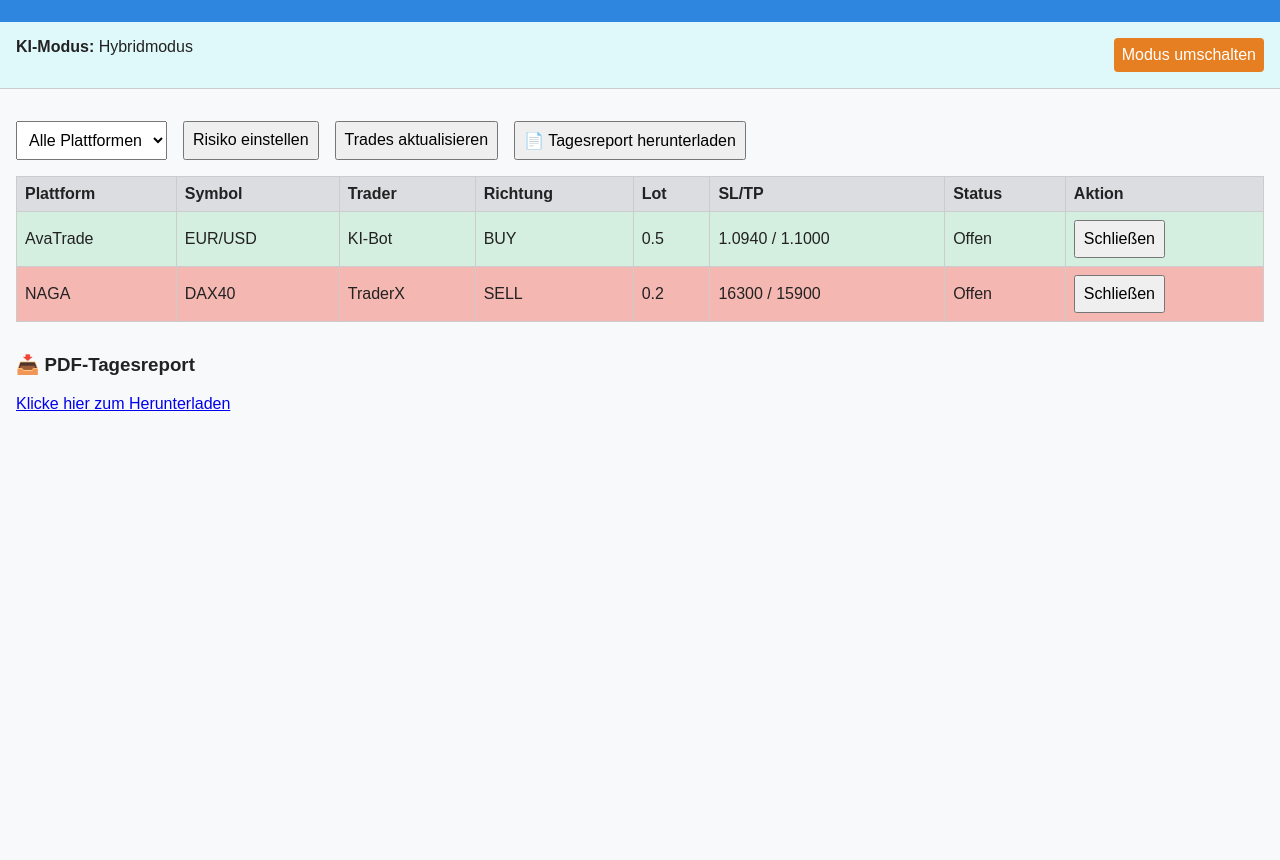
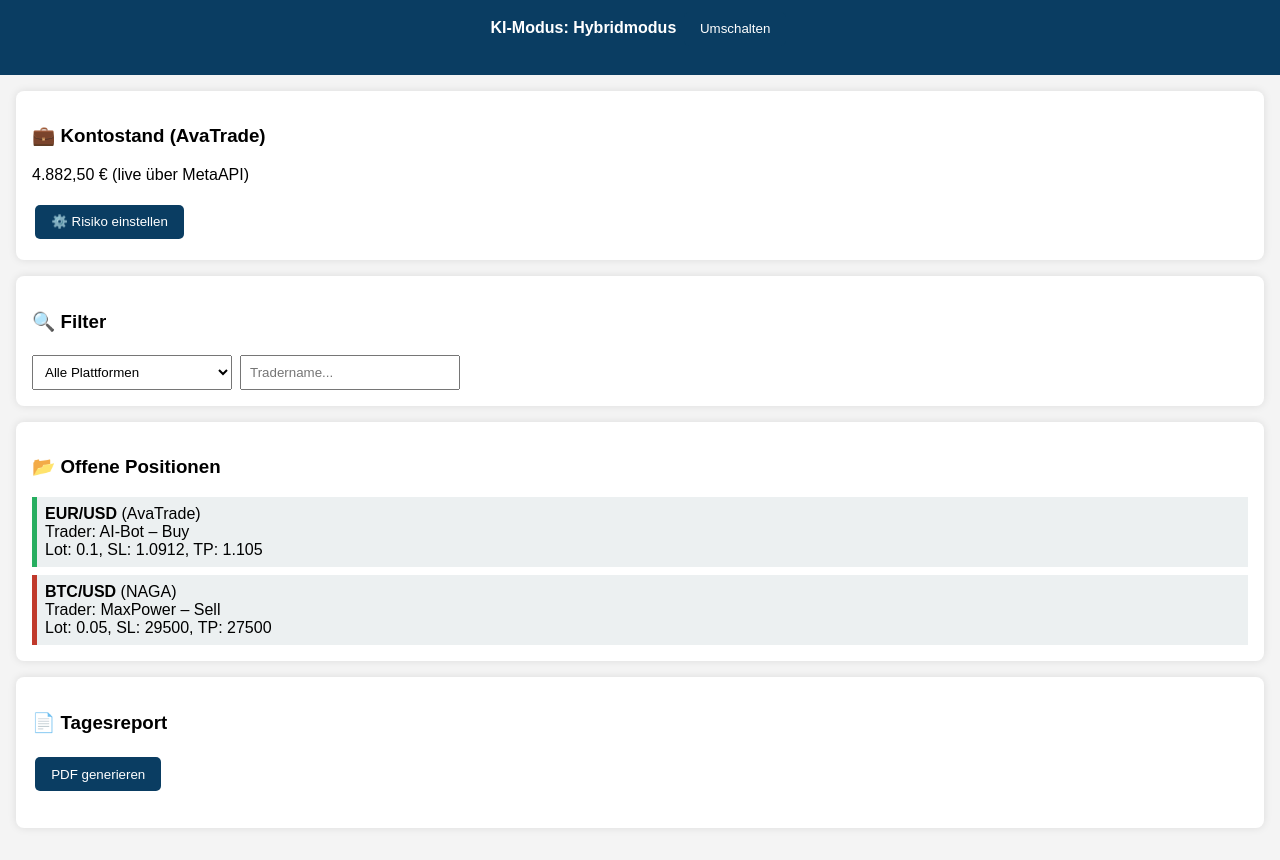
Before and after one commit to Martin140569/kiforme-webapp, a plain HTML site: page dashboard.html in a window 1280 px wide. Shown: the part 90-950 px from the top of the page. Before the commit the page ends 800 px from the top, so only its background shows below. Drawn offline with Linux system fonts and the light colour scheme.

Commit message:
dashboard.html aktualisieren

```diff
--- a/dashboard.html
+++ b/dashboard.html
@@ -1,202 +1,168 @@
 <!DOCTYPE html>
 <html lang="de">
 <head>
-  <meta charset="UTF-8">
-  <meta name="viewport" content="width=device-width, initial-scale=1.0">
-  <title>KI Trading Dashboard</title>
+  <meta charset="UTF-8" />
+  <meta name="viewport" content="width=device-width, initial-scale=1.0" />
+  <title>Martin's KI-Dashboard</title>
   <style>
     body {
       font-family: Arial, sans-serif;
-      margin: 0; padding: 0;
-      background-color: #f8f9fa;
-      color: #222;
+      background: #f4f4f4;
+      margin: 0;
+      padding: 0;
     }
     header {
-      background-color: #2e86de;
-      color: white;
+      background: #0a3d62;
+      color: #fff;
       padding: 1rem;
       text-align: center;
     }
-    .status-bar {
-      display: flex;
-      justify-content: space-between;
-      padding: 1rem;
-      background: #dff9fb;
-      border-bottom: 1px solid #ccc;
-    }
-    .dashboard {
+    .container {
       padding: 1rem;
     }
-    .trade-table {
-      width: 100%;
-      border-collapse: collapse;
-      margin-top: 1rem;
+    .card {
+      background: #fff;
+      border-radius: 8px;
+      padding: 1rem;
+      margin-bottom: 1rem;
+      box-shadow: 0 0 8px rgba(0,0,0,0.1);
     }
-    .trade-table th, .trade-table td {
+    .button {
+      padding: 0.6rem 1rem;
+      background: #0a3d62;
+      color: #fff;
+      border: none;
+      border-radius: 5px;
+      margin: 0.3rem 0.2rem;
+    }
+    .status {
+      font-weight: bold;
+      margin: 0.5rem 0;
+    }
+    .trade {
+      background: #ecf0f1;
+      margin-top: 0.5rem;
       padding: 0.5rem;
-      border: 1px solid #ccc;
-      text-align: left;
+      border-left: 5px solid #27ae60;
     }
-    .trade-table th {
-      background: #dcdde1;
+    .danger {
+      border-left-color: #c0392b;
     }
-    .trade-table tr.buy { background-color: #d4efdf; }
-    .trade-table tr.sell { background-color: #f5b7b1; }
-
-    .controls {
-      margin-top: 1rem;
+    .filter {
       display: flex;
       flex-wrap: wrap;
-      gap: 1rem;
+      gap: 0.5rem;
     }
-
-    button, select {
+    input, select {
       padding: 0.5rem;
-      font-size: 1rem;
-      cursor: pointer;
+      width: 100%;
+      max-width: 200px;
+      margin-top: 0.2rem;
     }
-
-    .platform-btn {
-      background: #95a5a6;
-      color: white;
-      border: none;
-      border-radius: 4px;
-    }
-
-    .active {
-      background: #2ecc71 !important;
-    }
-
-    .mode-toggle {
-      background: #e67e22;
-      color: white;
-      border: none;
-      border-radius: 4px;
-    }
-
-    .pdf-report {
-      margin-top: 2rem;
-    }
-
-    @media (max-width: 600px) {
-      .status-bar {
-        flex-direction: column;
-        align-items: flex-start;
-      }
-      .controls {
-        flex-direction: column;
-      }
+    #pdf-link {
+      display: inline-block;
+      margin-top: 1rem;
+      color: #0a3d62;
+      text-decoration: underline;
     }
   </style>
 </head>
 <body>
-
   <header>
-    <h1>Martin's KI-Trading Dashboard</h1>
+    <h1>📈 Martin’s KI-Dashboard</h1>
+    <p class="status">KI-Modus: <span id="kiStatus">Hybridmodus</span>
+      <button class="button" onclick="toggleKI()">Umschalten</button>
+    </p>
   </header>
 
-  <div class="status-bar">
-    <div><strong>KI-Modus:</strong> <span id="ki-mode">Hybridmodus</span></div>
-    <button class="mode-toggle" onclick="toggleMode()">Modus umschalten</button>
-  </div>
-
-  <div class="dashboard">
-    <div class="controls">
-      <select id="platform-filter" onchange="filterTrades()">
-        <option value="all">Alle Plattformen</option>
-        <option value="ava">AvaTrade</option>
-        <option value="naga">NAGA</option>
-      </select>
-      <button onclick="setRisk()">Risiko einstellen</button>
-      <button onclick="refreshTrades()">Trades aktualisieren</button>
-      <button onclick="downloadPDF()">📄 Tagesreport herunterladen</button>
+  <div class="container">
+    <!-- Kontostand -->
+    <div class="card">
+      <h3>💼 Kontostand (AvaTrade)</h3>
+      <p id="balance">Lade...</p>
+      <button class="button" onclick="adjustRisk()">⚙️ Risiko einstellen</button>
     </div>
 
-    <table class="trade-table" id="trades-table">
-      <thead>
-        <tr>
-          <th>Plattform</th>
-          <th>Symbol</th>
-          <th>Trader</th>
-          <th>Richtung</th>
-          <th>Lot</th>
-          <th>SL/TP</th>
-          <th>Status</th>
-          <th>Aktion</th>
-        </tr>
-      </thead>
-      <tbody id="trades-body">
-        <!-- Dynamisch per JS -->
-      </tbody>
-    </table>
+    <!-- Plattform-/Traderfilter -->
+    <div class="card">
+      <h3>🔍 Filter</h3>
+      <div class="filter">
+        <select id="platformFilter" onchange="filterTrades()">
+          <option value="">Alle Plattformen</option>
+          <option value="AvaTrade">AvaTrade</option>
+          <option value="NAGA">NAGA</option>
+        </select>
+        <input id="traderFilter" placeholder="Tradername..." oninput="filterTrades()" />
+      </div>
+    </div>
 
-    <div class="pdf-report">
-      <h3>📥 PDF-Tagesreport</h3>
-      <p><a href="daily_report.pdf" download>Klicke hier zum Herunterladen</a></p>
+    <!-- Tradeübersicht -->
+    <div class="card">
+      <h3>📂 Offene Positionen</h3>
+      <div id="trades">Lade Trades...</div>
+    </div>
+
+    <!-- PDF Report -->
+    <div class="card">
+      <h3>📄 Tagesreport</h3>
+      <p><button class="button" onclick="generatePDF()">PDF generieren</button></p>
+      <a id="pdf-link" href="#" target="_blank" style="display:none;">📥 PDF herunterladen</a>
     </div>
   </div>
 
   <script>
-    let mode = 'Hybridmodus';
-
-    const exampleTrades = [
-      { platform: 'ava', symbol: 'EUR/USD', trader: 'KI-Bot', direction: 'buy', lot: 0.5, sl: '1.0940', tp: '1.1000', status: 'Offen' },
-      { platform: 'naga', symbol: 'DAX40', trader: 'TraderX', direction: 'sell', lot: 0.2, sl: '16300', tp: '15900', status: 'Offen' },
+    // Dummy: AvaTrade MetaAPI + NAGA Scraping
+    let trades = [
+      { id: 1, platform: "AvaTrade", trader: "AI-Bot", symbol: "EUR/USD", direction: "Buy", lot: 0.1, sl: 1.0912, tp: 1.1050, status: "offen" },
+      { id: 2, platform: "NAGA", trader: "MaxPower", symbol: "BTC/USD", direction: "Sell", lot: 0.05, sl: 29500, tp: 27500, status: "offen" }
     ];
 
-    function toggleMode() {
-      mode = (mode === 'Hybridmodus') ? 'Vollautomatik' : 'Hybridmodus';
-      document.getElementById('ki-mode').textContent = mode;
-    }
-
-    function setRisk() {
-      const risk = prompt('Welches Risiko (%) soll eingestellt werden?', '2');
-      if (risk) alert(`Risiko wurde auf ${risk}% gesetzt.`);
-    }
-
-    function refreshTrades() {
-      renderTrades(exampleTrades);
-      alert('Trades wurden aktualisiert (Platzhalter)');
+    function toggleKI() {
+      const el = document.getElementById("kiStatus");
+      el.textContent = el.textContent === "Hybridmodus" ? "Vollautomatik" : "Hybridmodus";
     }
 
     function filterTrades() {
-      const filter = document.getElementById('platform-filter').value;
-      const filtered = (filter === 'all') ? exampleTrades : exampleTrades.filter(t => t.platform === filter);
-      renderTrades(filtered);
+      const platform = document.getElementById("platformFilter").value;
+      const trader = document.getElementById("traderFilter").value.toLowerCase();
+      const list = trades.filter(t =>
+        (!platform || t.platform === platform) &&
+        (!trader || t.trader.toLowerCase().includes(trader))
+      );
+      renderTrades(list);
     }
 
-    function closeTrade(symbol) {
-      alert(`Trade ${symbol} wird geschlossen (Platzhalter)`);
-    }
-
-    function downloadPDF() {
-      alert("PDF-Download wurde gestartet (Platzhalter)");
-    }
-
-    function renderTrades(trades) {
-      const tbody = document.getElementById('trades-body');
-      tbody.innerHTML = '';
-      trades.forEach(t => {
-        const row = document.createElement('tr');
-        row.className = t.direction;
-        row.innerHTML = `
-          <td>${t.platform === 'ava' ? 'AvaTrade' : 'NAGA'}</td>
-          <td>${t.symbol}</td>
-          <td>${t.trader}</td>
-          <td>${t.direction.toUpperCase()}</td>
-          <td>${t.lot}</td>
-          <td>${t.sl} / ${t.tp}</td>
-          <td>${t.status}</td>
-          <td><button onclick="closeTrade('${t.symbol}')">Schließen</button></td>
+    function renderTrades(list) {
+      const container = document.getElementById("trades");
+      container.innerHTML = "";
+      if (list.length === 0) return container.innerHTML = "<p>Keine Trades gefunden.</p>";
+      list.forEach(t => {
+        const div = document.createElement("div");
+        div.className = "trade" + (t.platform === "NAGA" ? " danger" : "");
+        div.innerHTML = `
+          <strong>${t.symbol}</strong> (${t.platform})<br/>
+          Trader: ${t.trader} – ${t.direction}<br/>
+          Lot: ${t.lot}, SL: ${t.sl}, TP: ${t.tp}
         `;
-        tbody.appendChild(row);
+        container.appendChild(div);
       });
     }
 
-    window.onload = () => {
-      renderTrades(exampleTrades);
-    };
+    function adjustRisk() {
+      alert("Risiko-Einstellung kommt bald.");
+    }
+
+    function generatePDF() {
+      const link = document.getElementById("pdf-link");
+      link.href = "/reports/tagesreport_2025-07-26.pdf";  // Dynamisch setzen per Server
+      link.style.display = "inline-block";
+    }
+
+    // Start mit vollständiger Liste
+    renderTrades(trades);
+
+    // Dummy-Balance
+    document.getElementById("balance").textContent = "4.882,50 € (live über MetaAPI)";
   </script>
-
 </body>
 </html>
```
